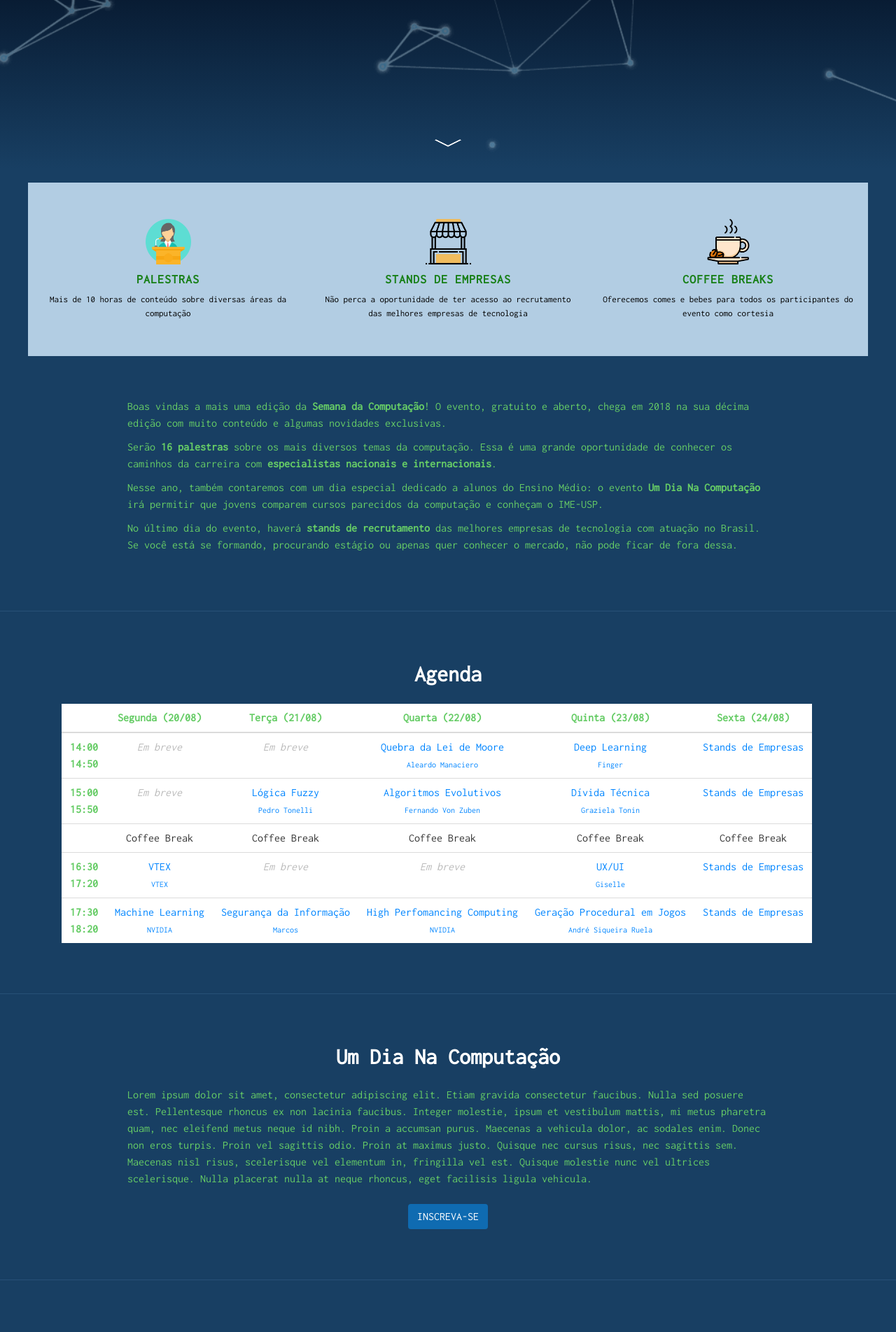
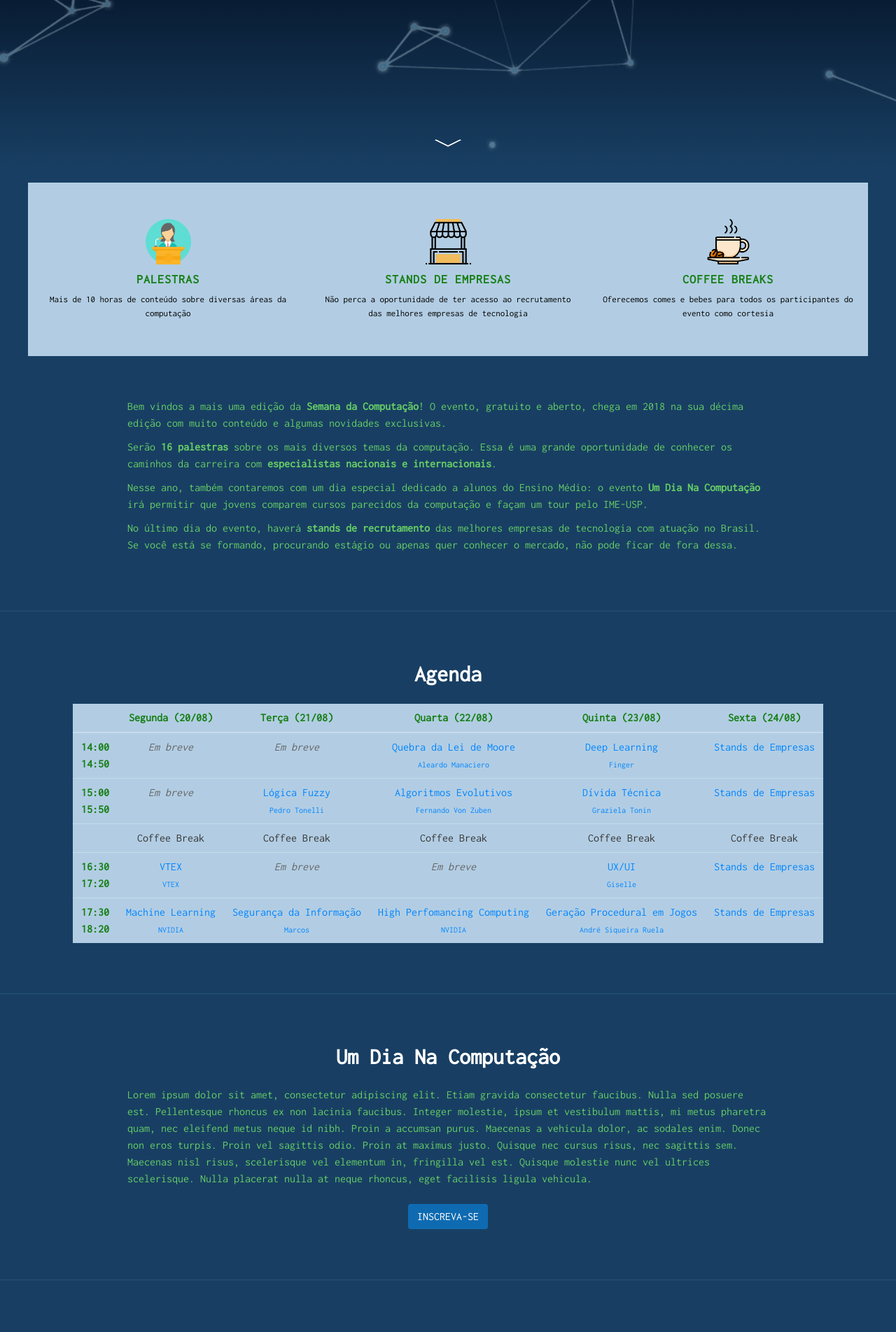
Before and after one commit to SemanaDaComputacao/site, a Jekyll site: the page built from index.html, in a window 1280 px wide. Shown: the part 659-2563 px from the top of the page at 70% size. Built offline with Jekyll 4.4.1, drawn with Linux system fonts in a browser that asks for light colours; nearby versions of some CDN libraries.

Commit message:
Melhora tabela da agenda

```diff
--- a/_sass/layout.scss
+++ b/_sass/layout.scss
@@ -43,11 +43,24 @@ footer {
 
 
 .agenda {
-  overflow-x: scroll;
+  overflow-x: auto;
 
   table {
+    background-color: $background-on-blue;
+    margin: auto;
     td, th {
       text-align: center;
+      border-color: #c7dbec;
+    }
+    th {
+      color: $green-darker;
+    }
+
+    @media (max-width:768px) {
+      tr {
+          width:100%;
+          display: block;
+      }
     }
   }
 
@@ -57,6 +70,6 @@ footer {
 
   .embreve {
     font-style: italic;
-    color: #bbb;
+    color: #666;
   }
 }
--- a/index.html
+++ b/index.html
@@ -56,9 +56,9 @@ include_menu: false
 	<div class="section container description">
 		<div class="columns is-centered">
 			<div class="column is-10">
-				<p>Boas vindas a mais uma edição da <strong>Semana da Computação</strong>! O evento, gratuito e aberto, chega em 2018 na sua décima edição com muito conteúdo e algumas novidades exclusivas.</p>
+				<p>Bem vindos a mais uma edição da <strong>Semana da Computação</strong>! O evento, gratuito e aberto, chega em 2018 na sua décima edição com muito conteúdo e algumas novidades exclusivas.</p>
 				<p>Serão <strong>16 palestras</strong> sobre os mais diversos temas da computação. Essa é uma grande oportunidade de conhecer os caminhos da carreira com <strong>especialistas nacionais e internacionais</strong>.</p>
-				<p>Nesse ano, também contaremos com um dia especial dedicado a alunos do Ensino Médio: o evento <strong>Um Dia Na Computação</strong> irá permitir que jovens comparem cursos parecidos da computação e conheçam o IME-USP.</p>
+				<p>Nesse ano, também contaremos com um dia especial dedicado a alunos do Ensino Médio: o evento <strong>Um Dia Na Computação</strong> irá permitir que jovens comparem cursos parecidos da computação e façam um tour pelo IME-USP.</p>
 				<p>No último dia do evento, haverá <strong>stands de recrutamento</strong> das melhores empresas de tecnologia com atuação no Brasil. Se você está se formando, procurando estágio ou apenas quer conhecer o mercado, não pode ficar de fora dessa.</p>
 			</div>
 		</div>
```
